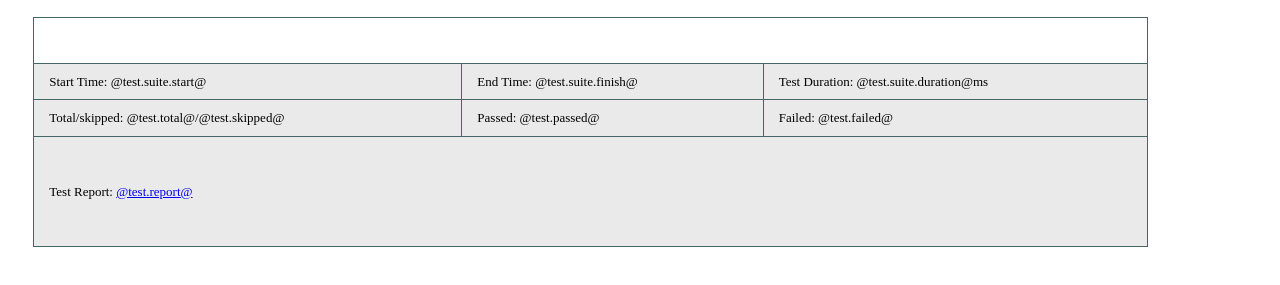
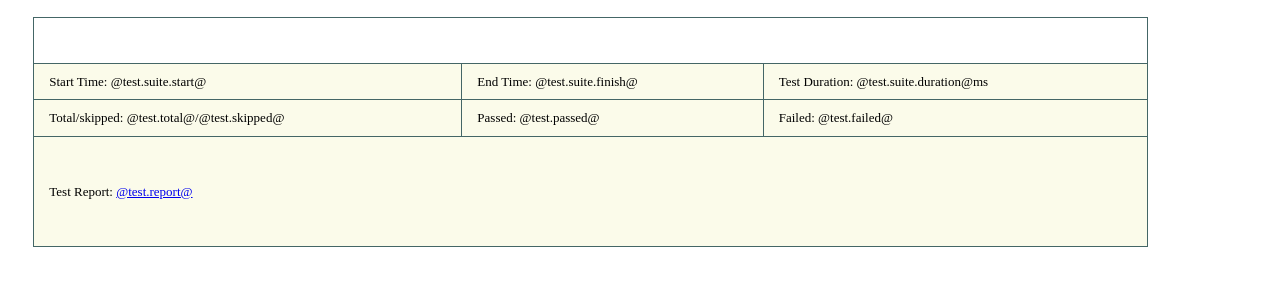
Before and after one commit to penghwh/PractitionerPortal, a plain HTML site: page mail_template.html in a window 1280 px wide. Shown: the part 45-330 px from the top of the page. Drawn offline with Linux system fonts and the light colour scheme.

Commit message:
update mail_template.html and demo.java

```diff
--- a/mail_template.html
+++ b/mail_template.html
@@ -49,17 +49,17 @@
 				<tr id="infoTitle" class="tc_@test.result@">
 					<td colspan="3" height="20">Test Result Overview - @testing.browser@ - Pass rate: @success.ratio@%</td>
 				</tr>
-				<tr bgcolor="#EAEAEA">
+				<tr bgcolor="#FBFBEA">
 					<td height="20">Start Time: @test.suite.start@</td>
 					<td>End Time: @test.suite.finish@</td>
 					<td>Test Duration: @test.suite.duration@ms</td>
 				</tr>
-				<tr bgcolor="#EAEAEA">
+				<tr bgcolor="#FBFBEA">
 					<td height="20">Total/skipped: @test.total@/@test.skipped@</td>
 					<td>Passed: @test.passed@</td>
 					<td>Failed: @test.failed@</td>
 				</tr>
-				<tr bgcolor="#EAEAEA">
+				<tr bgcolor="#FBFBEA">
 						<td colspan="3" height="60">Test Report: <a href="@test.report@">@test.report@</a></td>
 				</tr>
 			</table>
```
Also changed, not shown: 1 other file.
